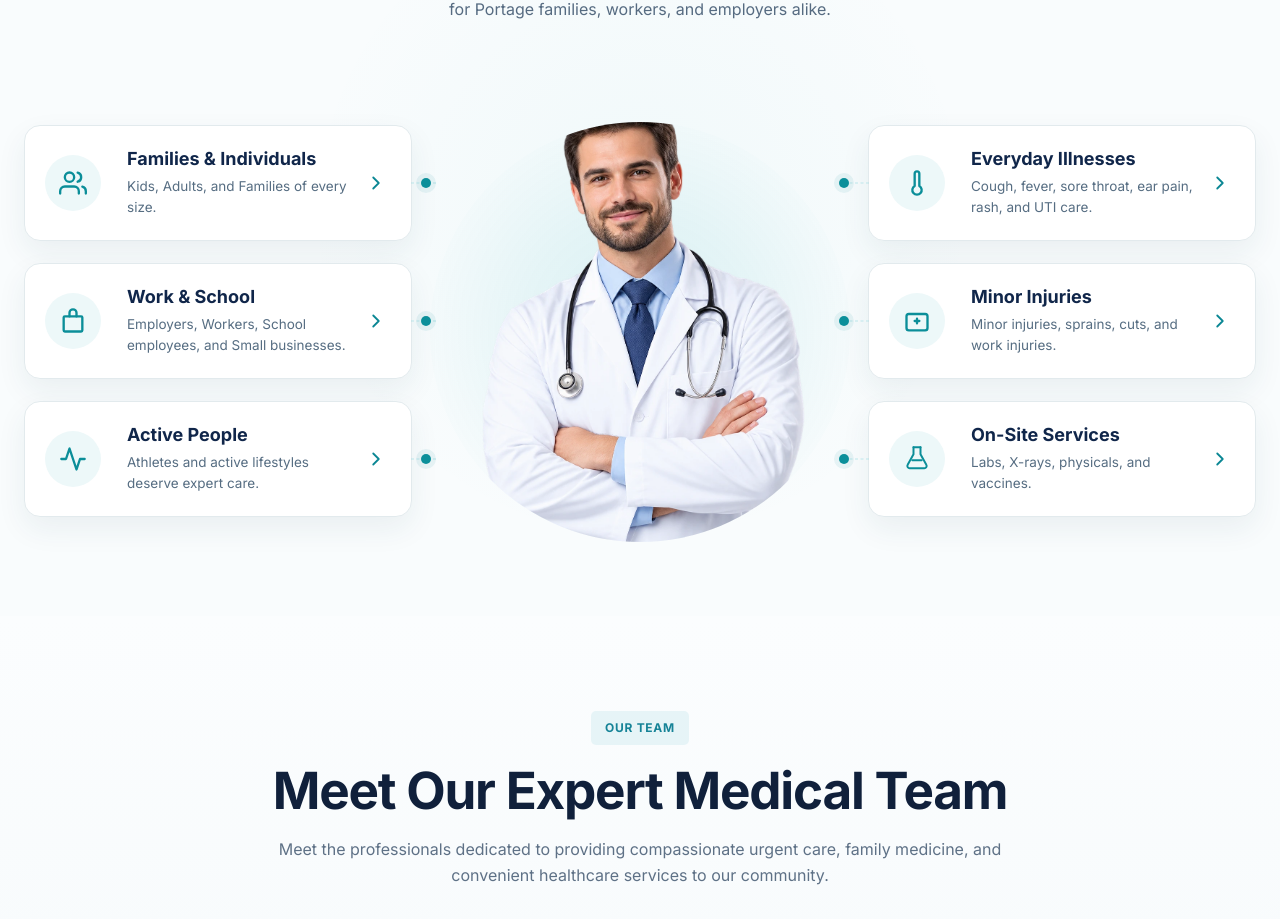
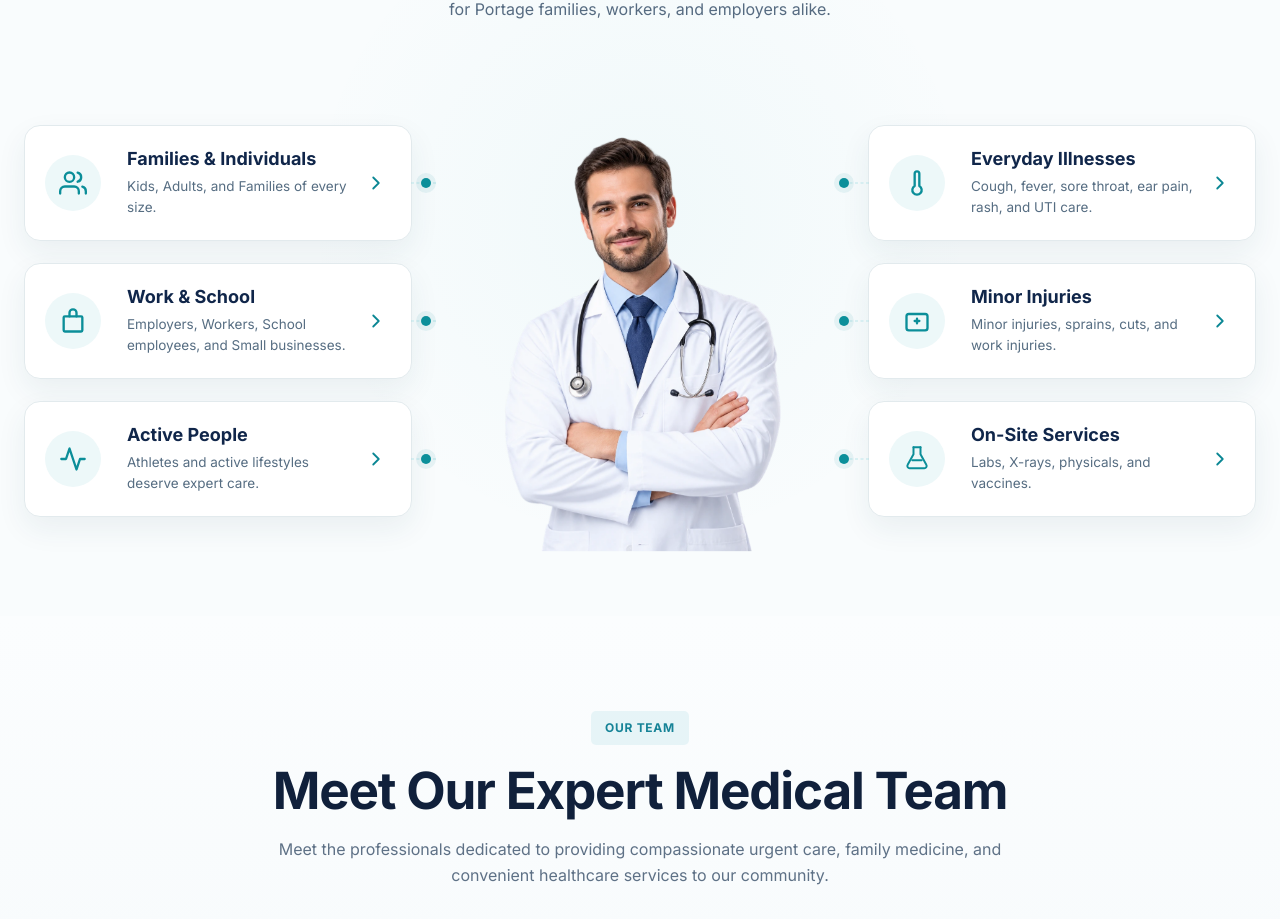
Before and after one commit to mohammadhusseinouza/alliance_medical_center, a React (Vite) app: page / in a window 1280 px wide. Shown: the part 2940-3859 px from the top of the page. Built offline with nearby package versions, Linux system fonts and the light colour scheme.

Commit message:
Remove circular crop from Care doctor image

```diff
--- a/src/sections/home/Care/Care.tsx
+++ b/src/sections/home/Care/Care.tsx
@@ -37,20 +37,12 @@ export function Care() {
         </div>
 
         <div className="relative isolate flex min-h-[540px] animate-care-doctor-in items-end justify-center motion-reduce:[animation-duration:0.01ms] mw-850:order-[-1] mw-850:col-span-full">
-          <div
-            className="pointer-events-none absolute left-1/2 top-[52%] z-[1] flex h-[420px] w-[420px] -translate-x-1/2 -translate-y-1/2 items-end justify-center rounded-full"
-            style={{
-              background:
-                "radial-gradient(circle, rgba(15,164,175,0.10) 0%, rgba(15,164,175,0.06) 40%, rgba(15,164,175,0.02) 65%, transparent 78%)",
-            }}
-          >
-            <img
-              src={careDoctorImage}
-              alt={t("care.imageAlt")}
-              className="relative z-[5] h-full w-full rounded-full object-cover"
-              loading="lazy"
-            />
-          </div>
+          <img
+            src={careDoctorImage}
+            alt={t("care.imageAlt")}
+            className="h-[420px] w-auto max-w-full -translate-y-[40px] object-contain"
+            loading="lazy"
+          />
         </div>
 
         <div className="flex flex-col gap-[22px]">
```
